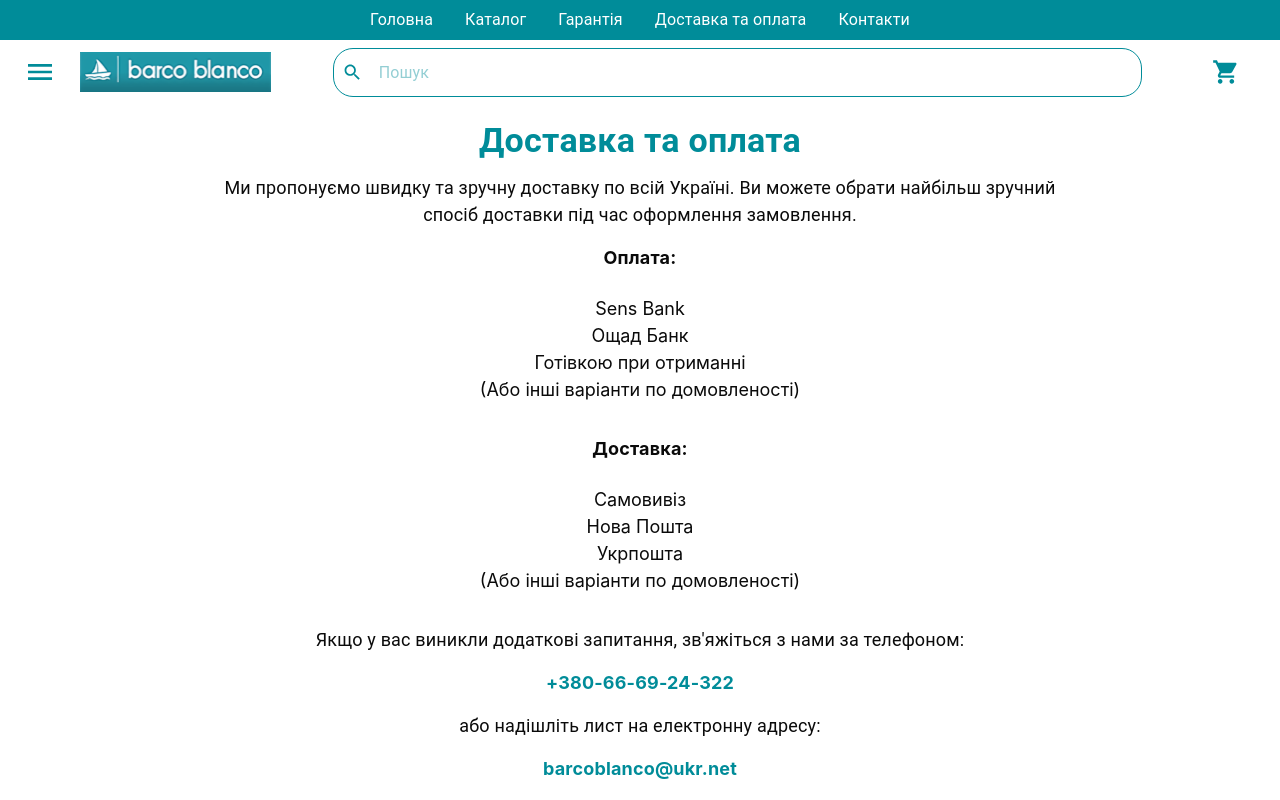
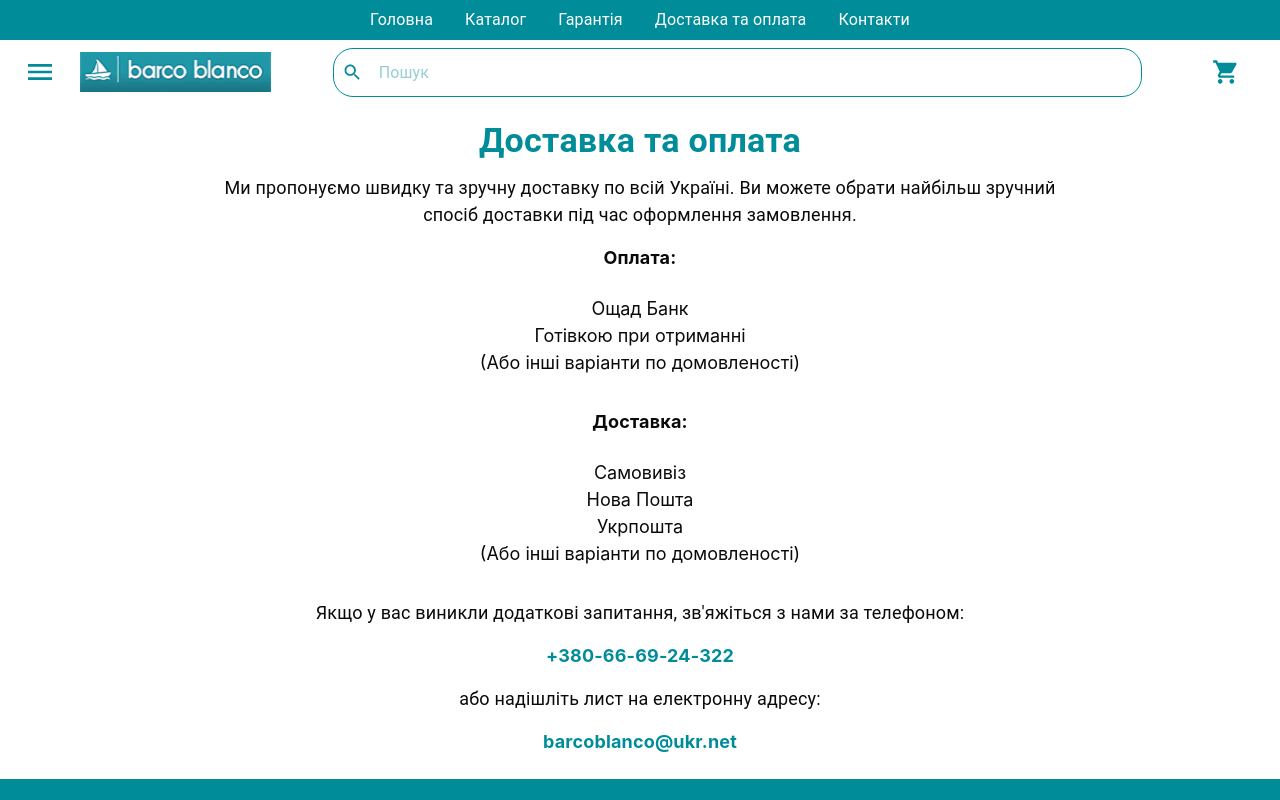
Before and after one commit to yaroslavgubich/barcoblanco-store, a Next.js app: page /delivery in a window 1280 px wide. Shown: the top 800 px of the page. Built offline with nearby package versions, Linux system fonts and the light colour scheme.

Commit message:
edited delivery page

```diff
--- a/app/(store)/delivery/page.tsx
+++ b/app/(store)/delivery/page.tsx
@@ -55,7 +55,6 @@ const Delivery = () => {
             marginBottom: "2rem",
           }}
         >
-          <div>Sens Bank</div>
           <div>Ощад Банк</div>
           <div>Готівкою при отриманні</div>
           <div>(Або інші варіанти по домовленості)</div>
```
